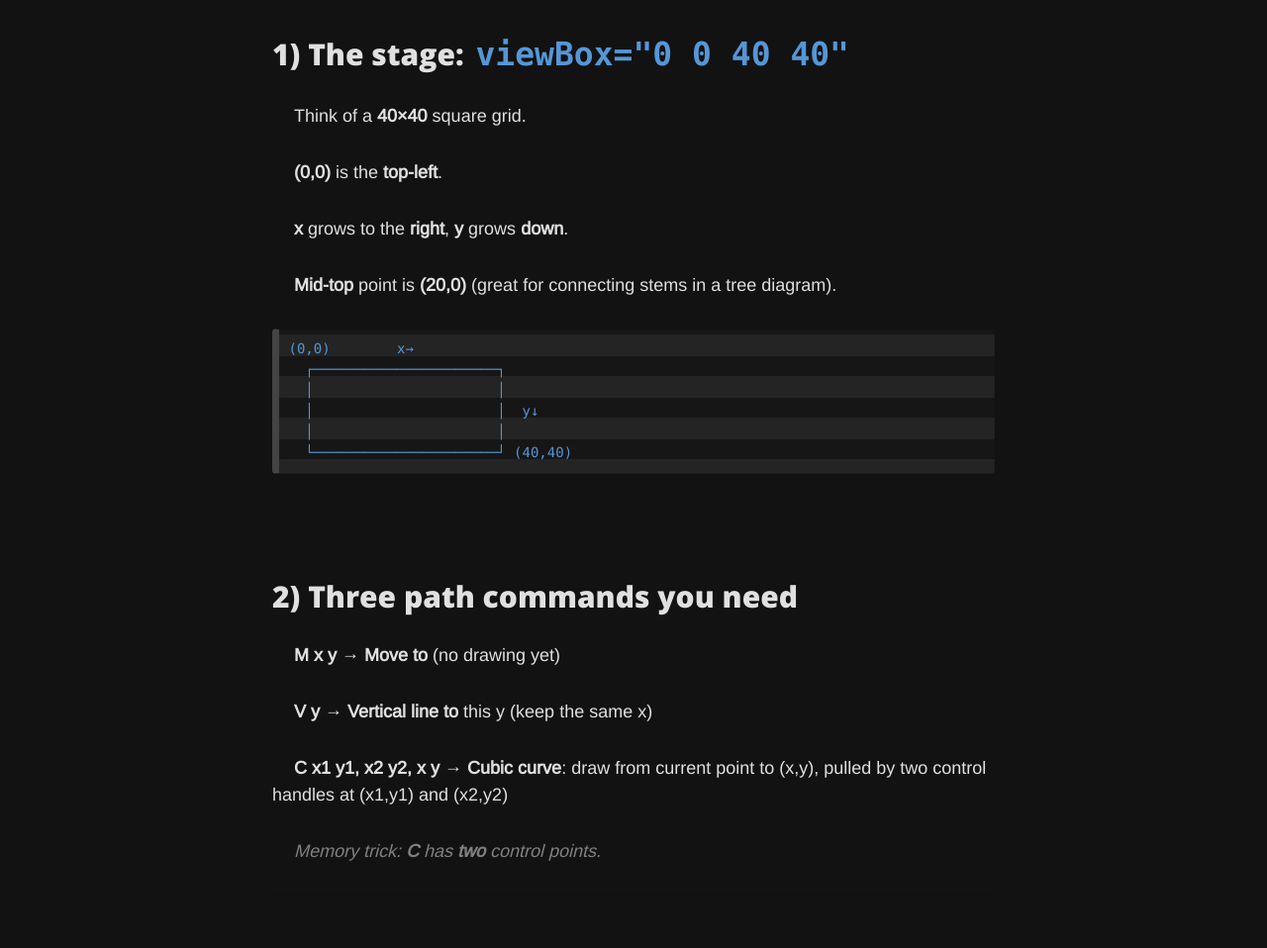
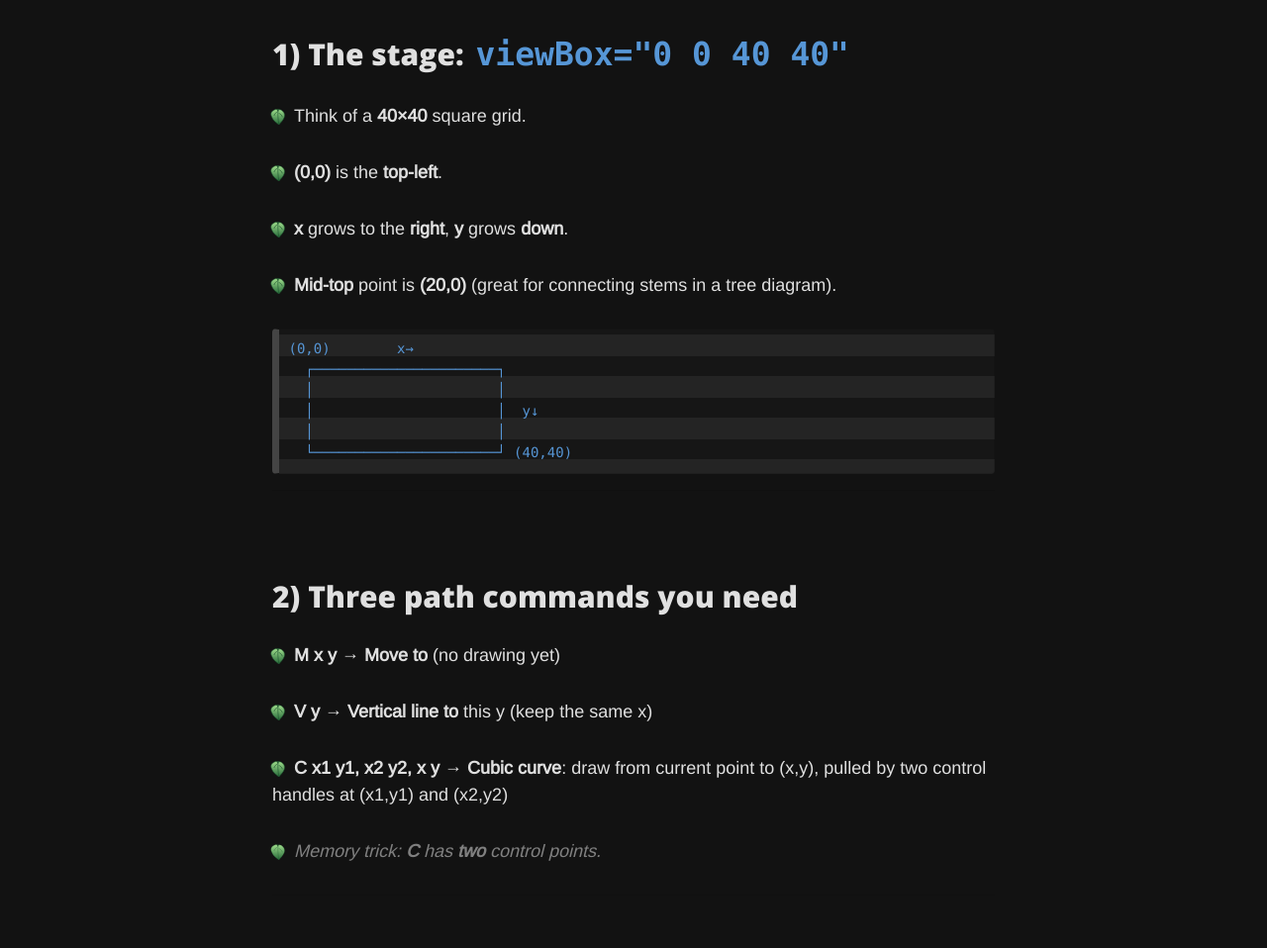
Before and after one commit to 3strategy/BeautifulMivney, a Jekyll site: the page built from cst/6binnode/svg_leaf_mini_guide_kramdown3.md, in a window 1280 px wide and 1400 px high, scrolled down 323 px. Shown: the part 150-1108 px from the top of the window at 99% size. Built offline with Jekyll 4.4.1, drawn with Linux system fonts in a browser that asks for light colours; comment, search, counter and statistics services are not loaded.

Commit message:
another update to the leaf kramdown3

```diff
--- a/cst/6binnode/svg_leaf_mini_guide_kramdown3.md
+++ b/cst/6binnode/svg_leaf_mini_guide_kramdown3.md
@@ -21,7 +21,7 @@ body {
   margin-left: -2px;
   width: 16px;
   height: 16px;
-  background-image: url('simple_leaf_half.svg');
+  background-image: url('../simple_leaf_half.svg');
   background-size: contain;
   background-repeat: no-repeat;
   background-position: center;
@@ -33,7 +33,7 @@ body {
   margin-left: -2px;
   width: 16px;
   height: 16px;
-  background-image: url('simple_leaf_svg.svg');
+  background-image: url('../simple_leaf_svg.svg');
   background-size: contain;
   background-repeat: no-repeat;
   background-position: center;
```
Also changed, not shown: cst/6binnode/Ex6a1binnode.md (+1 -0 lines).
